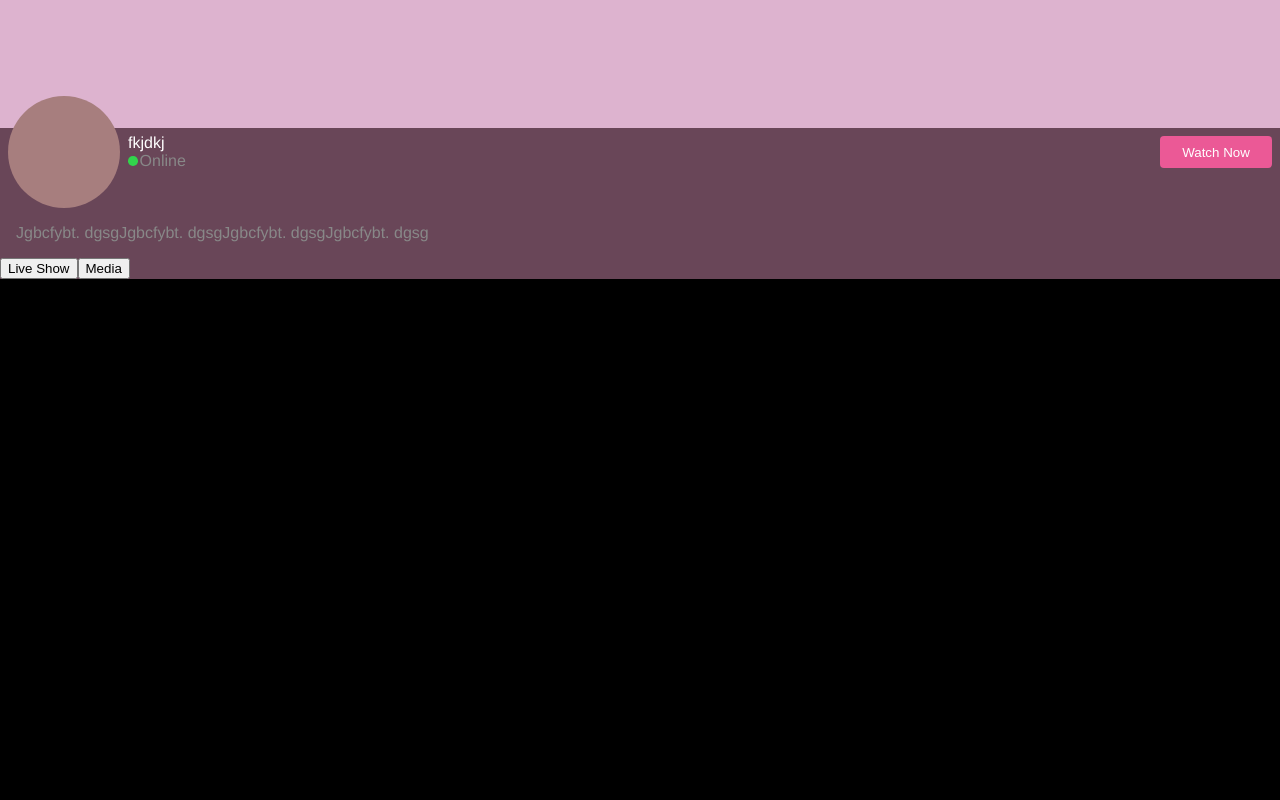
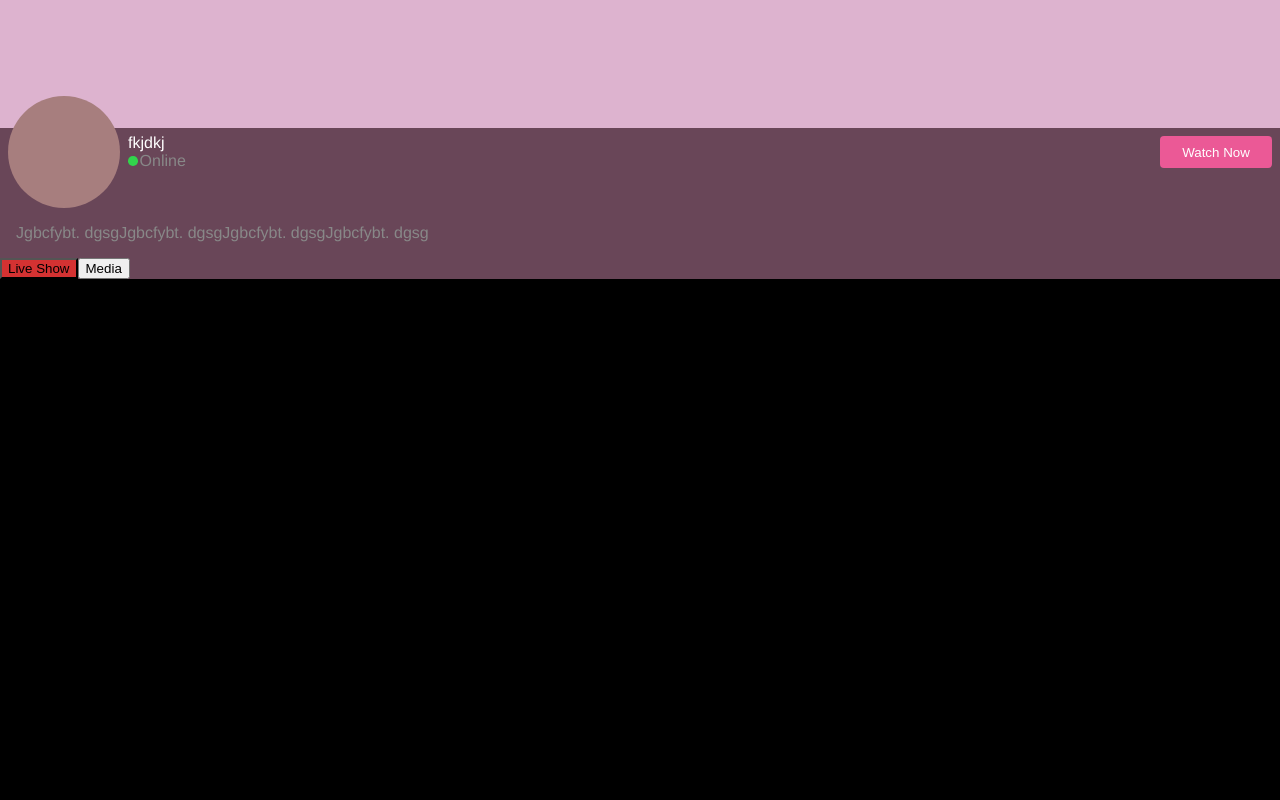
Before and after one commit to janglz/react-typescript-slider, a React app: page / in a window 1280 px wide. Shown: the top 800 px of the page. Built offline with nearby package versions, Linux system fonts and the light colour scheme.

Commit message:
common: add mobx

```diff
--- a/package.json
+++ b/package.json
@@ -25,6 +25,8 @@
   },
   "dependencies": {
     "classnames": "^2.3.1",
+    "mobx": "^6.5.0",
+    "mobx-react": "^7.3.0",
     "react": "^18.0.0",
     "react-dom": "^18.0.0",
     "react-hot-loader": "^4.13.0",
--- a/src/App.tsx
+++ b/src/App.tsx
@@ -1,11 +1,15 @@
 import React from 'react';
 import UserPage from './containers/UserPage';
+import { StoreProvider } from './contexts/StoreContext';
+import { UIStore } from './store/store';
 import styles from './theme/main.scss';
 
 const App = function App() {
 	return (
 		<div className="app-root">
-			<UserPage />
+			<StoreProvider store={UIStore}>
+				<UserPage />
+			</StoreProvider>
 		</div>
 	);
 };
--- /dev/null
+++ b/src/constants/index.tsx
@@ -0,0 +1,6 @@
+export const TABS = {
+	MEDIA: 'MEDIA',
+	LIVE: 'LIVE',
+};
+
+export default { TABS };
--- a/src/containers/UserPage/Header/Tablinks.tsx
+++ b/src/containers/UserPage/Header/Tablinks.tsx
@@ -1,15 +1,27 @@
 import Tablink from '../../../components/Tablink';
 import React from 'react';
+import { observer } from 'mobx-react';
 import styles from './styles.module.scss';
+import { TABS } from '../../../constants';
+import { useStores } from './../../../hooks/useStores';
 
-const Tablinks = function Tablinks() {
-	const setActiveSlide = () => {};
+const Tablinks = observer(() => {
+	const { setTab, selectedTab } = useStores();
+
 	return (
 		<div className={styles.Tablinks}>
-			<Tablink text="Live Show" className={''} onClick={setActiveSlide} />
-			<Tablink text="Media" className={''} onClick={setActiveSlide} />
+			<Tablink
+				text="Live Show"
+				className={selectedTab === TABS.LIVE ? styles.activeTab : ''}
+				onClick={() => setTab(TABS.LIVE)}
+			/>
+			<Tablink
+				text="Media"
+				className={selectedTab === TABS.MEDIA ? styles.activeTab : ''}
+				onClick={() => setTab(TABS.MEDIA)}
+			/>
 		</div>
 	);
-};
+});
 
 export default Tablinks;
--- a/src/containers/UserPage/Header/styles.module.scss
+++ b/src/containers/UserPage/Header/styles.module.scss
@@ -62,3 +62,7 @@
   padding: 3rem 1rem 1rem 1rem;
   // position: relative;
 }
+
+.activeTab {
+  background-color: #d43232;
+}
--- /dev/null
+++ b/src/contexts/StoreContext.tsx
@@ -0,0 +1,18 @@
+import React, { FC, createContext, ReactNode, ReactElement } from 'react';
+import { UIStoreModel } from '../store/store';
+
+export const StoreContext = createContext<UIStoreModel>({} as UIStoreModel);
+
+export type StoreComponent = FC<{
+	store: UIStoreModel;
+	children: ReactNode;
+}>;
+
+export const StoreProvider: StoreComponent = ({
+	children,
+	store,
+}): ReactElement => {
+	return (
+		<StoreContext.Provider value={store}>{children}</StoreContext.Provider>
+	);
+};
--- /dev/null
+++ b/src/hooks/useStores.tsx
@@ -0,0 +1,5 @@
+import { useContext } from 'react';
+import { UIStore } from './../store/store';
+import { StoreContext } from '../contexts/StoreContext';
+
+export const useStores = (): typeof UIStore => useContext(StoreContext);
--- /dev/null
+++ b/src/store/store.tsx
@@ -0,0 +1,16 @@
+import { makeAutoObservable } from 'mobx';
+import { TABS } from '../constants';
+
+export class UIStoreModel {
+	selectedTab = TABS.LIVE;
+
+	constructor() {
+		makeAutoObservable(this, {}, { autoBind: true });
+	}
+
+	setTab(tab: string) {
+		this.selectedTab = tab;
+	}
+}
+
+export const UIStore = new UIStoreModel();
```
Also changed, not shown: 1 other file (tests, documents, lock files or other folders).
